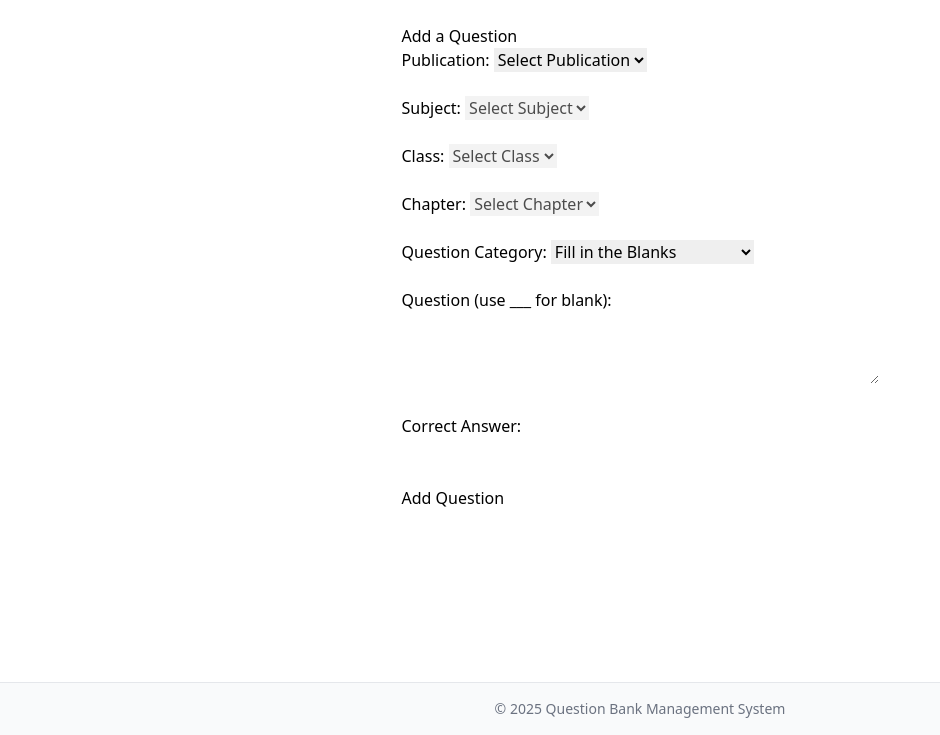
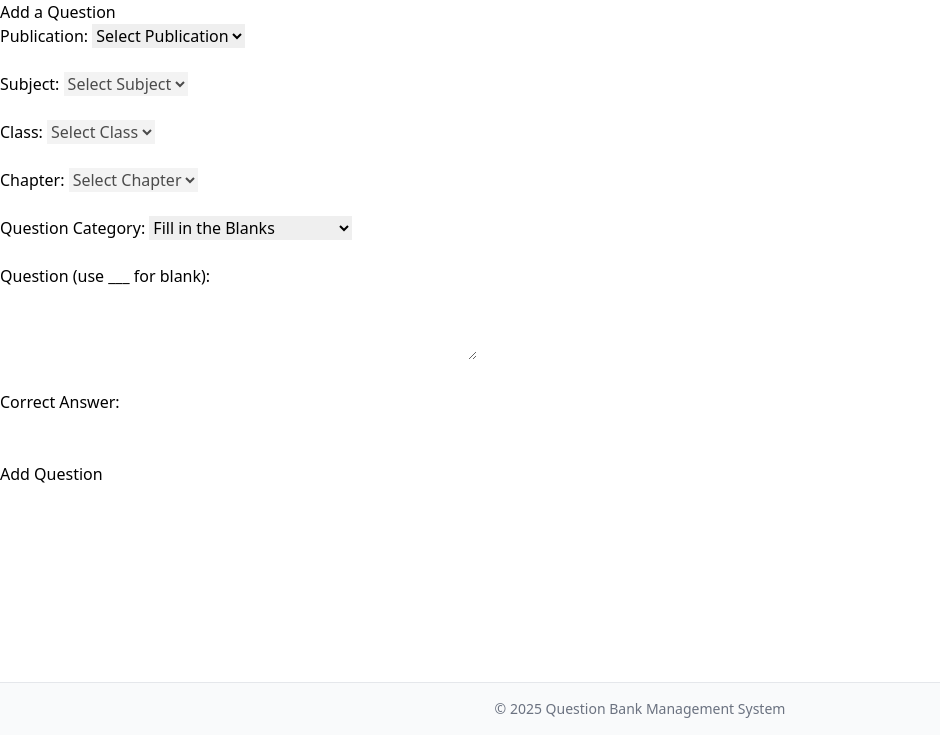
Before and after one commit to Bibhuti4086mukhiya/question_generator, a Flask app: page /add in a window 1280 px wide. Shown: the part 65-800 px from the top of the page, without its empty margins (0-940 px from the left). Run offline with Flask 3, Linux system fonts and the light colour scheme; some libraries are stand-ins or nearby versions.

Commit message:
fix base

```diff
--- a/templates/base.html
+++ b/templates/base.html
@@ -78,7 +78,7 @@
   </nav>
 
   <!-- Content -->
-  <main class="flex-1 max-w-7xl mx-auto p-6">
+  <main class="flex-1 max-w-7xl">
     {% block content %}{% endblock %}
   </main>
 
```
